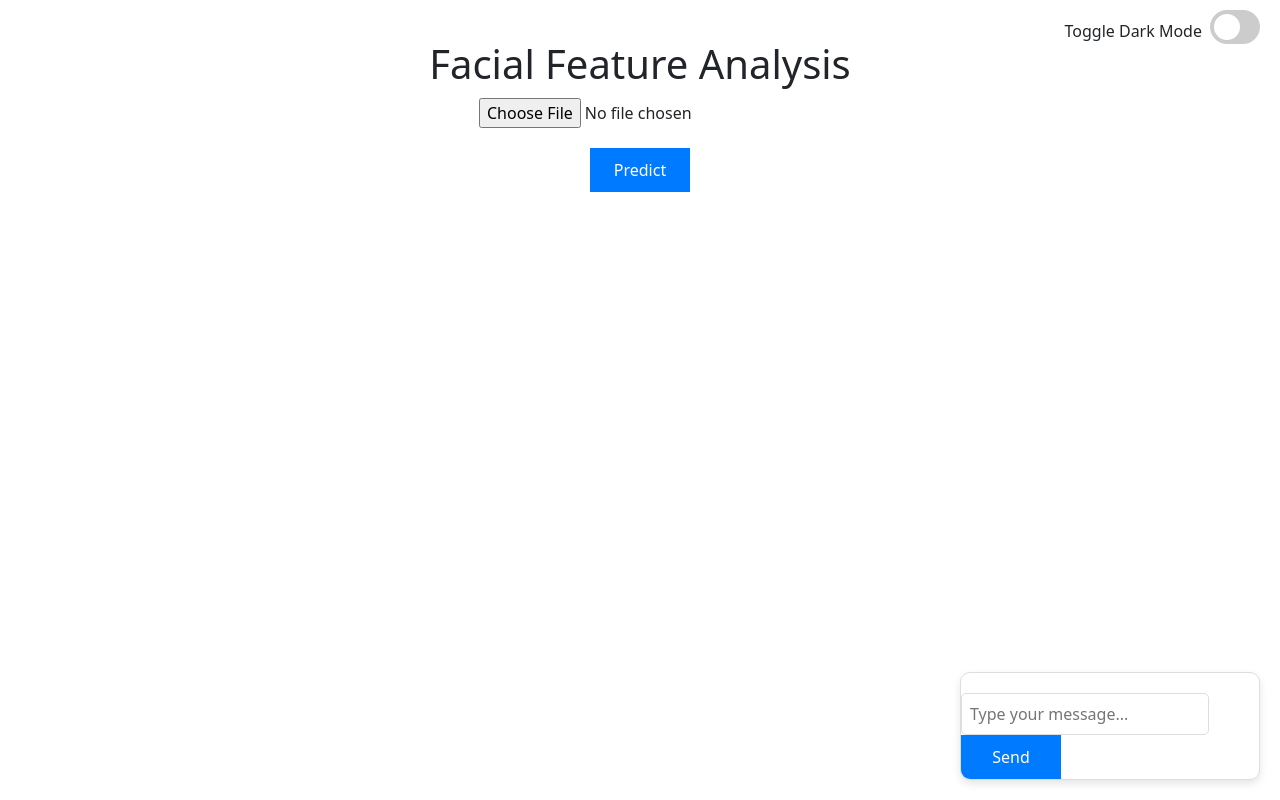
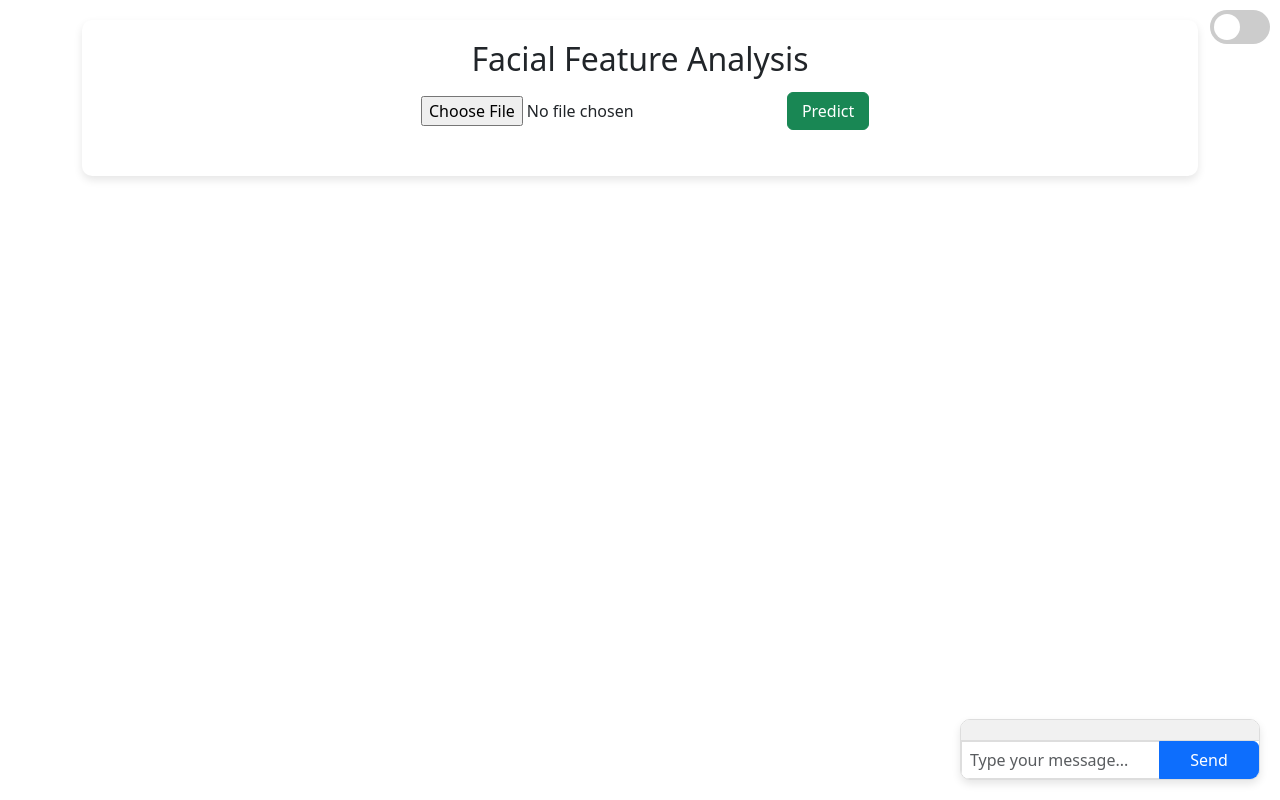
Before and after one commit to Nobita006/facial-analysis-app, a React (Create React App) app: page / in a window 1280 px wide. Built offline with nearby package versions, Linux system fonts and the light colour scheme.

Commit message:
Updated css

```diff
--- a/src/App.css
+++ b/src/App.css
@@ -1,7 +1,8 @@
 body {
   margin: 0;
   padding: 0;
-  font-family: sans-serif;
+  font-family: 'Roboto', sans-serif;
+  background-color: #f8f9fa;
   transition: background-color 0.3s ease;
 }
 
@@ -12,49 +13,18 @@ body {
 }
 
 .App.dark {
-  background-color: #333;
+  background-color: #343a40;
   color: #fff;
 }
 
-.App h1 {
-  font-size: 3rem; /* Adjusted size for better responsiveness */
-  margin-bottom: 20px;
-}
-
-.App input[type='file'] {
-  margin-bottom: 20px;
-}
-
-.App img {
-  margin-bottom: 20px;
-  max-width: 100%; /* Ensure images are responsive */
-  max-height: 250px; /* Adjusted max height to fit in the container */
-  object-fit: cover; /* Cover the container area while maintaining aspect ratio */
-}
-
-.App h2 {
-  font-size: 2.5rem; /* Adjusted size for better responsiveness */
-  margin-bottom: 10px;
-}
-
-.App h3 {
-  font-size: 1.5rem; /* Adjusted size for better responsiveness */
-  margin-bottom: 10px;
-}
-
-/* Position the toggle-container in the upper right corner */
 .toggle-container {
-  position: fixed; /* Ensure it stays fixed while scrolling */
+  position: fixed;
   top: 10px;
   right: 10px;
+  z-index: 1000;
   display: flex;
   align-items: center;
-  background-color: transparent; /* Transparent background */
-  z-index: 1000;
-}
-
-.toggle-container span {
-  margin-right: 10px;
+  background-color: transparent;
 }
 
 .switch {
@@ -62,6 +32,7 @@ body {
   display: inline-block;
   width: 60px;
   height: 34px;
+  margin-left: 10px;
 }
 
 .switch input {
@@ -95,17 +66,9 @@ body {
 }
 
 input:checked + .slider {
-  background-color: #007bff; /* Use Bootstrap's primary color */
+  background-color: #007bff;
 }
 
 input:checked + .slider:before {
-  transform: translateX(16px);
+  transform: translateX(26px);
 }
-
-.slider.round {
-  border-radius: 34px;
-}
-
-.slider.round:before {
-  border-radius: 50%;
-}
--- a/src/App.js
+++ b/src/App.js
@@ -12,17 +12,13 @@ function App() {
 
   return (
     <div className={`App ${isDarkMode ? 'dark' : ''}`}>
-      <div className="container-fluid">
-        <div className="row">
-          <div className="col-12">
-            <div className="toggle-container d-flex justify-content-end align-items-center">
-              <span className="mr-2">Toggle Dark Mode</span>
-              <label className="switch">
-                <input type="checkbox" onChange={handleToggleDarkMode} checked={isDarkMode} />
-                <span className="slider round"></span>
-              </label>
-            </div>
-          </div>
+      <div className="container">
+        <div className="toggle-container d-flex justify-content-end align-items-center">
+          <span className="mr-2"></span>
+          <label className="switch">
+            <input type="checkbox" onChange={handleToggleDarkMode} checked={isDarkMode} />
+            <span className="slider round"></span>
+          </label>
         </div>
         <div className="row">
           <div className="col-12">
--- a/src/Chatbot.css
+++ b/src/Chatbot.css
@@ -7,7 +7,7 @@
 
 .chatbot {
     width: 300px;
-    max-height: 400px;
+    max-height: 500px;
     border: 1px solid #ddd;
     border-radius: 10px;
     background-color: white;
@@ -24,27 +24,37 @@
     display: flex;
     flex-direction: column;
     gap: 10px;
+    background-color: #f1f1f1;
 }
 
 .message.user {
     text-align: right;
-    background-color: #d1e7dd;
+    background-color: #007bff;
+    color: white;
     padding: 8px;
     border-radius: 8px;
+    margin-bottom: 5px;
 }
 
 .message.bot {
     text-align: left;
-    background-color: #f8d7da;
+    background-color: #6c757d;
+    color: white;
     padding: 8px;
     border-radius: 8px;
+    margin-bottom: 5px;
+}
+
+.input-group {
+    display: flex;
+    border-top: 1px solid #ddd;
 }
 
 input[type="text"] {
-    width: calc(100% - 50px);
+    flex-grow: 1;
     padding: 8px;
     border: 1px solid #ddd;
-    border-radius: 5px;
+    border-radius: 0;
 }
 
 button {
@@ -53,5 +63,5 @@ button {
     background-color: #007bff;
     color: white;
     cursor: pointer;
-    border-radius: 5px;
+    border-radius: 0;
 }
--- a/src/Chatbot.js
+++ b/src/Chatbot.js
@@ -1,40 +1,37 @@
-// Chatbot.js
-import React, { useState } from 'react';
+import React, { useState, useEffect, useRef } from 'react';
 import axios from 'axios';
-import './Chatbot.css';  // Assuming you have a CSS file for styling
+import './Chatbot.css';
 
 const Chatbot = () => {
     const [messages, setMessages] = useState([]);
     const [input, setInput] = useState('');
-    const [history, setHistory] = useState([]); // Ensure history is initialized as an empty array
+    const [history, setHistory] = useState([]);
+
+    // Create a reference for the message end
+    const messagesEndRef = useRef(null);
 
     const handleSend = async () => {
         if (input.trim() === '') return;
 
-        // Add user message to chat
         const newMessages = [...messages, { sender: 'user', text: input }];
         setMessages(newMessages);
 
-        // Update the history state with user message
         const newHistory = Array.isArray(history) ? [...history, { role: 'user', content: input }] : [{ role: 'user', content: input }];
 
         try {
-            // Send request to Flask backend with user message and history
             const response = await axios.post('http://localhost:5000/chatbot', {
                 message: input,
-                history: newHistory,  // Send the updated history
+                history: newHistory,
             });
 
             const botResponse = response.data.response;
 
-            // Update chat with bot response
             setMessages((prevMessages) => [...prevMessages, { sender: 'bot', text: botResponse }]);
 
-            // Update the history with bot response
             if (Array.isArray(response.data.history)) {
-                setHistory(response.data.history);  // Ensure history is always set to an array
+                setHistory(response.data.history);
             } else {
-                setHistory([]);  // Reset history if something went wrong
+                setHistory([]);
             }
 
         } catch (error) {
@@ -43,6 +40,16 @@ const Chatbot = () => {
 
         setInput('');
     };
+
+    // Function to scroll to the bottom of the chat
+    const scrollToBottom = () => {
+        messagesEndRef.current?.scrollIntoView({ behavior: "smooth" });
+    };
+
+    // Use effect to scroll down whenever messages change
+    useEffect(() => {
+        scrollToBottom();
+    }, [messages]);
 
     return (
         <div className="chatbot-container">
@@ -53,15 +60,20 @@ const Chatbot = () => {
                             {msg.text}
                         </div>
                     ))}
+                    {/* Dummy div to scroll to */}
+                    <div ref={messagesEndRef} />
                 </div>
+                <div className="input-group">
                     <input
                         type="text"
                         value={input}
                         onChange={(e) => setInput(e.target.value)}
                         onKeyPress={(e) => e.key === 'Enter' && handleSend()}
+                        className="form-control"
                         placeholder="Type your message..."
                     />
-                <button onClick={handleSend}>Send</button>
+                    <button onClick={handleSend} className="btn btn-primary">Send</button>
+                </div>
             </div>
         </div>
     );
--- a/src/FacialAnalysis.css
+++ b/src/FacialAnalysis.css
@@ -5,18 +5,22 @@
   justify-content: center;
   text-align: center;
   padding-top: 20px;
+  background-color: #ffffff;
+  border-radius: 10px;
+  padding: 20px;
+  box-shadow: 0 4px 8px rgba(0, 0, 0, 0.1);
 }
 
 .image-preview {
   margin-top: 20px;
   width: 100%;
-  max-width: 400px; /* Set a maximum width for the preview container */
+  max-width: 400px;
   height: auto;
 }
 
 .preview-image {
   max-width: 100%;
-  max-height: 300px; /* Maintain a consistent max height */
+  max-height: 300px;
   margin-bottom: 10px;
   border: 1px solid #ccc;
   border-radius: 8px;
@@ -31,11 +35,12 @@
 
 input[type="file"] {
   margin-right: 10px;
+  padding: 10px;
 }
 
 button {
   padding: 10px 20px;
-  background-color: #4caf50;
+  background-color: #28a745;
   color: white;
   border: none;
   border-radius: 4px;
@@ -44,7 +49,7 @@ button {
 }
 
 button:hover {
-  background-color: #45a049;
+  background-color: #218838;
 }
 
 .analysis-result {
@@ -98,7 +103,7 @@ button:hover {
 
 .predictions .recommendations-list li {
   margin-bottom: 10px;
-  width: calc(33% - 20px); /* Ensure the images fit within the row */
+  width: calc(33% - 20px);
   text-align: center;
 }
 
@@ -117,70 +122,3 @@ button:hover {
 .predictions .recommendations-list li img:hover {
   transform: scale(1.1);
 }
-
-/* Add dark mode styling */
-body.dark-mode {
-  background-color: #333;
-  color: #fff;
-}
-
-.FacialAnalysis.dark-mode {
-  background-color: #1c1c1c;
-  color: #fff;
-}
-
-.preview-image {
-  border: 1px solid #fff;
-}
-
-.predictions .recommendations-list li img {
-  border: 1px solid #fff;
-}
-
-.predictions th {
-  background-color: #555;
-  color: #fff;
-}
-
-.predictions tbody tr:hover {
-  background-color: #444;
-}
-
-.predictions td {
-  white-space: nowrap;
-}
-
-.progressBarContainer {
-  display: flex;
-  align-items: center;
-}
-
-.progressBarContainer .progress-bar {
-  flex: 1;
-  margin-left: 10px;
-}
-
-.recommendation-images {
-  display: flex;
-  justify-content: space-around;
-  flex-wrap: wrap;
-  margin-top: 40px;
-}
-
-.recommendation-images img {
-  max-width: 150px;
-  max-height: 150px;
-  margin: 20px;
-}
-
-/* Dark mode styling */
-body.dark-mode {
-  background-color: #333;
-  color: #fff;
-}
-
-.dark-mode-toggle label {
-  margin-right: 5px;
-  font-weight: bold;
-  color: #fff;
-}
--- a/src/FacialAnalysis.js
+++ b/src/FacialAnalysis.js
@@ -11,12 +11,10 @@ function FacialAnalysis() {
   const handleFileChange = (event) => {
     const file = event.target.files[0];
     if (!file) {
-      // The user canceled the file selection, do nothing
       return;
     }
     setSelectedFile(file);
 
-    // Create a temporary URL for image preview
     const imageURL = URL.createObjectURL(file);
     setPreviewURL(imageURL);
   };
@@ -40,18 +38,14 @@ function FacialAnalysis() {
         const predictions = response.data.predictions;
         const recommendations = response.data.recommendations;
 
-        // Sort predictions by probability in descending order
         const sortedPredictions = Object.entries(predictions).sort(
           (a, b) => b[1] - a[1]
         );
 
-        // Get the top 3 predictions
         const top3Predictions = sortedPredictions.slice(0, 3);
 
-        // Convert the top 3 predictions to an object
         const top3PredictionsObj = Object.fromEntries(top3Predictions);
 
-        // Update the state with predictions and recommendations
         setPredictions({ predictions: top3PredictionsObj, recommendations });
       })
       .catch((error) => {
@@ -63,17 +57,18 @@ function FacialAnalysis() {
   return (
     <div className="FacialAnalysis">
       <h2>Facial Feature Analysis</h2>
-      {/* Show the image preview */}
-      {previewURL && <img src={previewURL} alt="Preview" className="preview-image" />}
+      {previewURL && <img src={previewURL} alt="Preview" className="preview-image img-thumbnail" />}
 
-      <input type="file" accept="image/*" onChange={handleFileChange} />
-      <button onClick={handlePredict}>Predict</button>
+      <div className="upload-form">
+        <input type="file" accept="image/*" onChange={handleFileChange} className="form-control-file" />
+        <button onClick={handlePredict} className="btn btn-success ml-3">Predict</button>
+      </div>
 
       {predictions && (
-        <div className="predictions">
+        <div className="predictions table-responsive">
           <h3>Face Conditions:</h3>
-          <table>
-            <thead>
+          <table className="table table-bordered table-hover">
+            <thead className="thead-dark">
               <tr>
                 <th>Facial Condition</th>
                 <th>Probability</th>
```
Also changed, not shown: 1 other file (tests, documents, lock files or other folders). Lines whose indentation alone changed are shown as unchanged.
